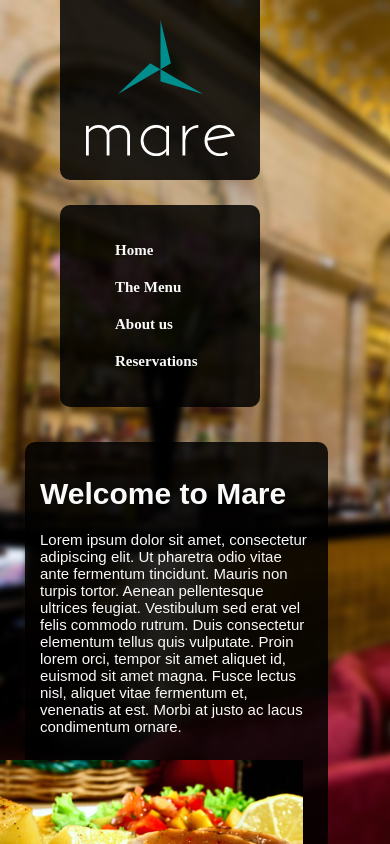
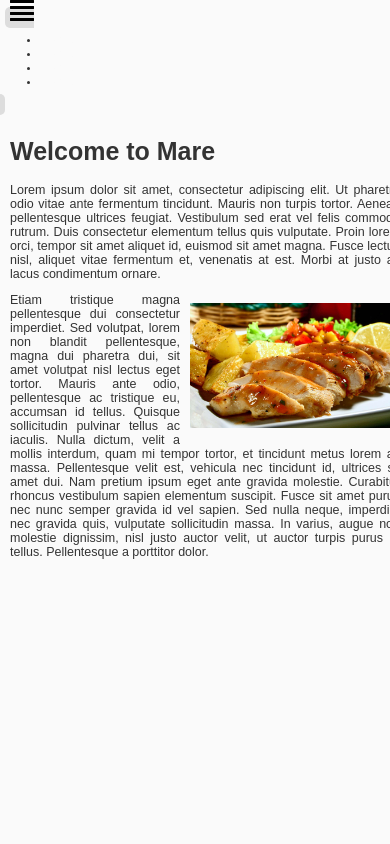
Before and after one commit to oscarcp/ficondev13, a plain HTML site: page frontend/index.html in a window 390 px wide. Shown: the top 844 px of the page. Drawn offline with Linux system fonts and the light colour scheme; a web font is replaced by a local one.

Commit message:
Added first responsive elements and the responsive menu and media queries

```diff
--- a/frontend/css/main.css
+++ b/frontend/css/main.css
@@ -48,7 +48,7 @@ body {
     float: left;
     margin: 25px;
     background: rgba(0, 0, 0, .85);
-    width: 70%;
+    width: 60%;
     -webkit-border-radius: 10px;
     -moz-border-radius: 10px;
     border-radius: 10px;
--- /dev/null
+++ b/frontend/css/mediaqueries.css
@@ -0,0 +1,26 @@
+@media screen and (max-width: 480px ) {
+    .menu {
+        display: none;
+    }
+
+    .responsivemenu {
+        display: inline;
+    }
+    body {
+        background: #FAFAFA;
+        font-size: 10px;
+        color: #333;
+        text-align: justify;
+    }
+    .content {
+        float:none;
+        width: 100%;
+        background: #333;
+        padding: 10px 10px 10px 10px;
+        margin: 0;
+        background: none;
+    }
+    img {
+        max-width: 200px;
+    }
+}
--- /dev/null
+++ b/frontend/css/responsive.css
@@ -0,0 +1,11 @@
+.responsivemenu {
+    display: none;
+    margin: 5px;
+    padding: 5px;
+    width: 25px;
+    height: 25px;
+    background: #DDD;
+    -webkit-border-radius: 5px;
+    -moz-border-radius: 5px;
+    border-radius: 5px;
+}
--- a/frontend/index.html
+++ b/frontend/index.html
@@ -5,10 +5,21 @@
     <title>Mare restaurant</title>
     <meta name="description" content="">
     <link rel="stylesheet" href="css/main.css">
+    <link rel="stylesheet" href="css/responsive.css">
+    <link rel="stylesheet" href="css/mediaqueries.css">
     <link href='http://fonts.googleapis.com/css?family=Signika+Negative:400,700|Gabriela' rel='stylesheet' type='text/css'>
     <script src="js/vendor/modernizr-2.6.2-respond-1.1.0.min.js"></script>
 </head>
 <body>
+    <div class="responsivemenu">
+        <img src="img/menu.png" alt="Menu" title="Menu" />
+        <ul>
+            <li><a href="#">Home</a></li>
+            <li><a href="#">Home</a></li>
+            <li><a href="#">Home</a></li>
+            <li><a href="#">Home</a></li>
+        </ul>
+    </div>
     <div class="menu">
         <div class="logo">
             <img src="img/logo1.png" class="animatedlogo">
```
Also changed, not shown: frontend/img/menu.png (added).
